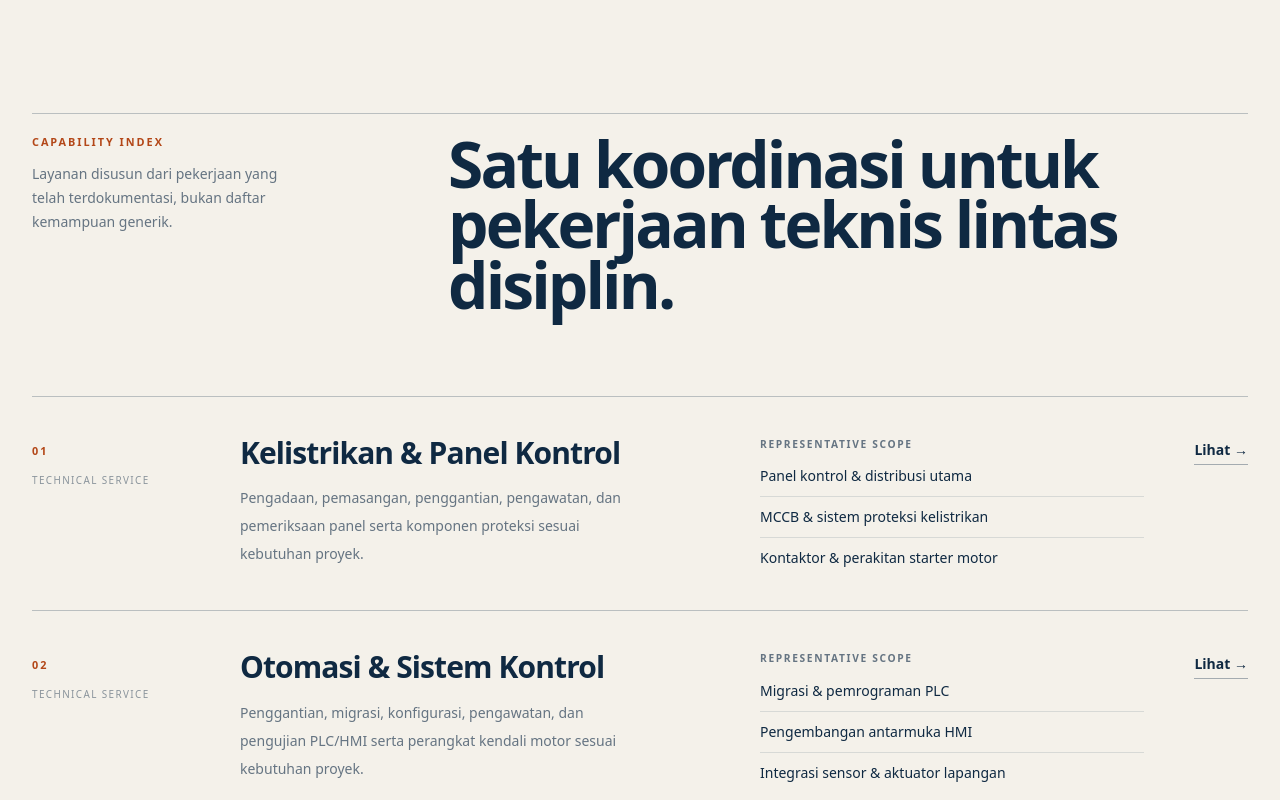
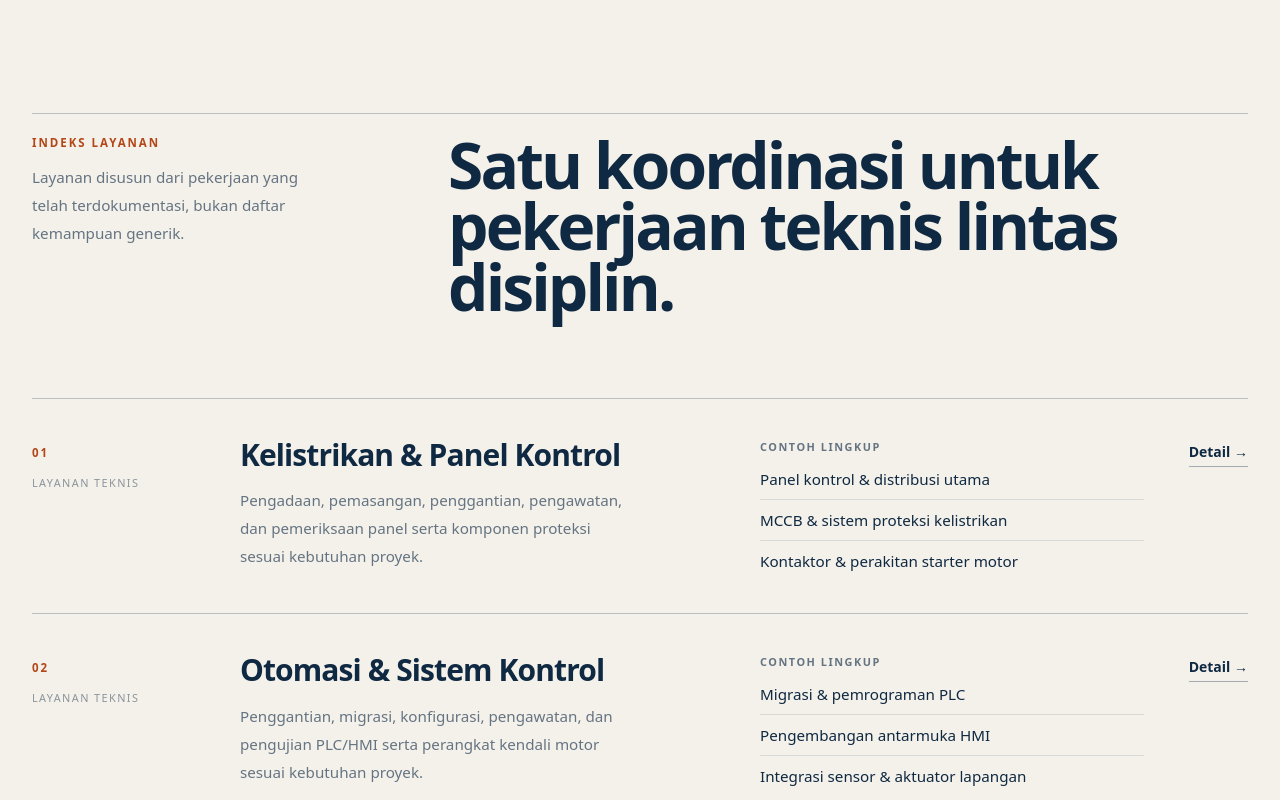
Before and after one commit to mikaelzo-blip/cbl-immersive-web-blueprint, a Next.js app: page / in a window 1280 px wide. Shown: the part 2060-2860 px from the top of the page. Built offline with nearby package versions, Linux system fonts and the light colour scheme; no server answers.

Commit message:
style: refine services hierarchy and Indonesian labels

```diff
--- a/src/components/sections/ServicesSection.tsx
+++ b/src/components/sections/ServicesSection.tsx
@@ -8,14 +8,14 @@ export function ServicesSection() {
       <Container>
         <div className="grid grid-cols-1 gap-8 border-t border-[#0F2942]/25 pt-5 lg:grid-cols-12 lg:gap-8">
           <div className="lg:col-span-3">
-            <p className="text-[0.68rem] font-semibold uppercase tracking-[0.18em] text-[#B34718]">Capability index</p>
-            <p className="mt-3 max-w-[17rem] text-sm leading-6 text-[#657482]">
+            <p className="text-[0.72rem] font-semibold uppercase tracking-[0.17em] text-[#B34718]">Indeks layanan</p>
+            <p className="mt-3 max-w-[18rem] text-[0.95rem] leading-7 text-[#657482]">
               Layanan disusun dari pekerjaan yang telah terdokumentasi, bukan daftar kemampuan generik.
             </p>
           </div>
 
           <div className="lg:col-span-8 lg:col-start-5">
-            <h2 className="max-w-4xl text-[clamp(2.7rem,5vw,5.5rem)] font-semibold leading-[0.95] tracking-[-0.045em]">
+            <h2 className="max-w-4xl text-[clamp(2.45rem,5vw,5.2rem)] font-semibold leading-[0.96] tracking-[-0.045em]">
               Satu koordinasi untuk pekerjaan teknis lintas disiplin.
             </h2>
           </div>
@@ -31,8 +31,8 @@ export function ServicesSection() {
                 className="grid grid-cols-1 gap-5 border-t border-[#0F2942]/25 py-7 sm:py-8 lg:grid-cols-12 lg:gap-8 lg:py-10"
               >
                 <div className="flex items-start justify-between lg:col-span-2 lg:block">
-                  <span className="text-[0.68rem] font-semibold uppercase tracking-[0.18em] text-[#B34718]">{number}</span>
-                  <span className="text-[0.62rem] uppercase tracking-[0.14em] text-[#8A949C] lg:mt-3 lg:block">Technical service</span>
+                  <span className="text-[0.72rem] font-semibold uppercase tracking-[0.17em] text-[#B34718]">{number}</span>
+                  <span className="text-[0.68rem] uppercase tracking-[0.13em] text-[#8A949C] lg:mt-3 lg:block">Layanan teknis</span>
                 </div>
 
                 <div className="lg:col-span-4">
@@ -41,12 +41,12 @@ export function ServicesSection() {
                       {service.title}
                     </Link>
                   </h3>
-                  <p className="mt-4 max-w-xl text-sm leading-7 text-[#657482]">{service.description}</p>
+                  <p className="mt-4 max-w-xl text-[0.95rem] leading-7 text-[#657482]">{service.description}</p>
                 </div>
 
                 <div className="lg:col-span-4 lg:col-start-8">
-                  <p className="text-[0.64rem] font-semibold uppercase tracking-[0.16em] text-[#657482]">Representative scope</p>
-                  <ul className="mt-3 space-y-2 text-sm leading-6 text-[#0F2942]">
+                  <p className="text-[0.68rem] font-semibold uppercase tracking-[0.14em] text-[#657482]">Contoh lingkup</p>
+                  <ul className="mt-3 space-y-2 text-[0.95rem] leading-6 text-[#0F2942]">
                     {service.capabilities.slice(0, 3).map((capability) => (
                       <li key={capability} className="border-t border-[#0F2942]/12 pt-2 first:border-t-0 first:pt-0">
                         {capability}
@@ -61,7 +61,7 @@ export function ServicesSection() {
                     className="inline-flex border-b border-[#0F2942]/35 pb-1 text-sm font-semibold transition-colors duration-200 hover:border-[#B34718] hover:text-[#B34718]"
                     aria-label={`Pelajari ${service.title}`}
                   >
-                    Lihat →
+                    Detail →
                   </Link>
                 </div>
               </article>
```
